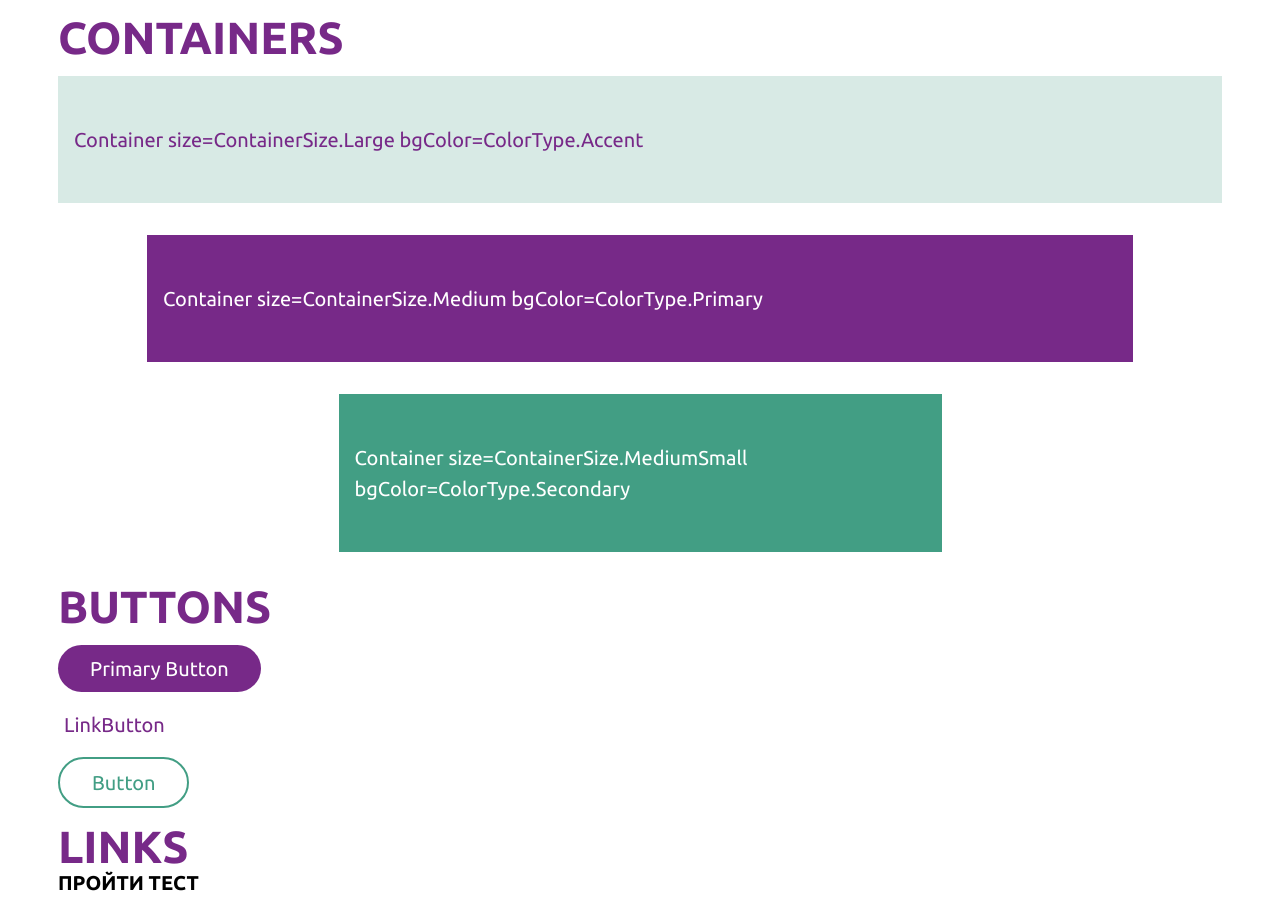
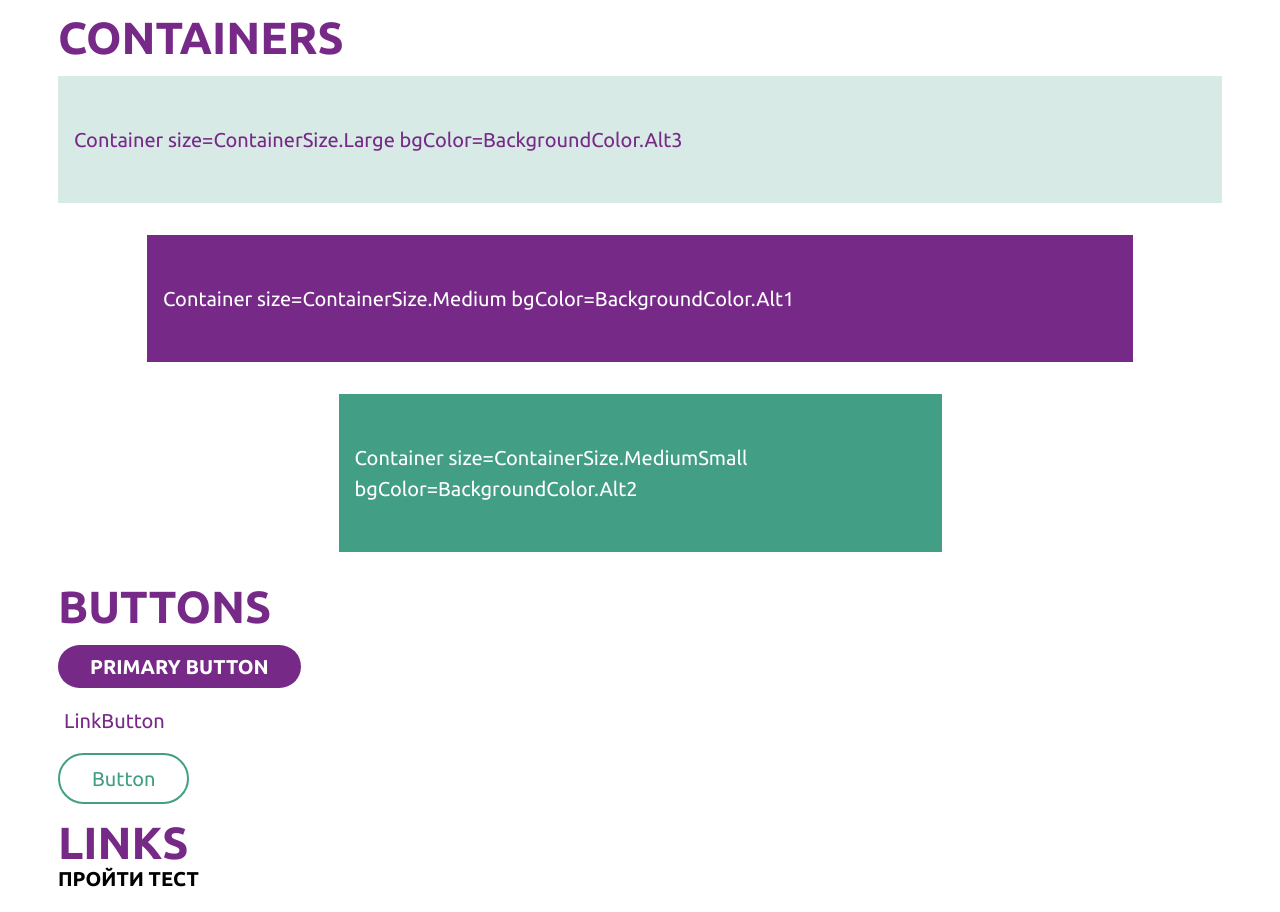
Before and after one commit to Studio-Yandex-Practicum/demencia-frontend, a React (Create React App) app: page /ui-kit in a window 1280 px wide. Shown: the part 845-1757 px from the top of the page. Built offline with nearby package versions, Linux system fonts and the light colour scheme.

Commit message:
fix buttons

```diff
--- a/src/pages/ui-kit/ui-kit.tsx
+++ b/src/pages/ui-kit/ui-kit.tsx
@@ -111,7 +111,8 @@ const UiKitPage: React.FC = () => {
                 bgColor={BackgroundColor.Alt3}
               >
                 <Text1 mt={6} mb={6} ml={2} textColor={TextColor.Accent1}>
-                  Container size=ContainerSize.Large bgColor=ColorType.Accent
+                  Container size=ContainerSize.Large
+                  bgColor=BackgroundColor.Alt3
                 </Text1>
               </Container>
             </Box>
@@ -121,7 +122,8 @@ const UiKitPage: React.FC = () => {
                 bgColor={BackgroundColor.Alt1}
               >
                 <Text1 mt={6} mb={6} ml={2} textColor={TextColor.Secondary}>
-                  Container size=ContainerSize.Medium bgColor=ColorType.Primary
+                  Container size=ContainerSize.Medium
+                  bgColor=BackgroundColor.Alt1
                 </Text1>
               </Container>
             </Box>
@@ -132,7 +134,7 @@ const UiKitPage: React.FC = () => {
               >
                 <Text1 mt={6} mb={6} ml={2} textColor={TextColor.Secondary}>
                   Container size=ContainerSize.MediumSmall
-                  bgColor=ColorType.Secondary
+                  bgColor=BackgroundColor.Alt2
                 </Text1>
               </Container>
             </Box>
@@ -144,7 +146,9 @@ const UiKitPage: React.FC = () => {
               <Subtitle1>Buttons</Subtitle1>
             </Box>
             <Box mb={2}>
-              <Button primary={true}>Primary Button</Button>
+              <Button primary uppercase>
+                Primary Button
+              </Button>
             </Box>
             <Box mb={2}>
               <LinkButton>LinkButton</LinkButton>
--- a/src/ui/controls/button.tsx
+++ b/src/ui/controls/button.tsx
@@ -4,11 +4,11 @@ import { ThemeProps } from "./layout";
 import { typographySizeMixIn } from "./typography";
 import {
   shadowHoverButtonMixIn,
+  shadowHoverLargeButtonMixIn,
   shadowLargeButtonMixIn,
-  shadowHoverLargeButtonMixIn,
 } from "./shadows";
 import { cursorMixin } from "./cursor";
-import { ButtonStyle, ButtonType } from "../types";
+import { ButtonStyle, ButtonType, TypographyLevel } from "../types";
 
 interface ButtonProps extends ThemeProps, BoxProps {
   fullWidth: boolean;
@@ -98,12 +98,14 @@ export const Button = styled.button.attrs((props: ButtonProps) => ({
   pl: 4,
   pr: 4,
   animated: true,
+  level: props.primary ? TypographyLevel.Subtitle3 : TypographyLevel.Text1,
   ...props,
 }))`
   ${buttonBaseMixin}
   ${buttonStyleMixIn}
   ${buttonAnimationMixin}
   width: ${(p) => (p.fullWidth ? "100%" : "auto")};
+  ${(props) => (!props.primary ? "" : "text-transform: uppercase;")}
 `;
 
 export const LinkButton = styled.button.attrs((props: ButtonProps) => ({
```
